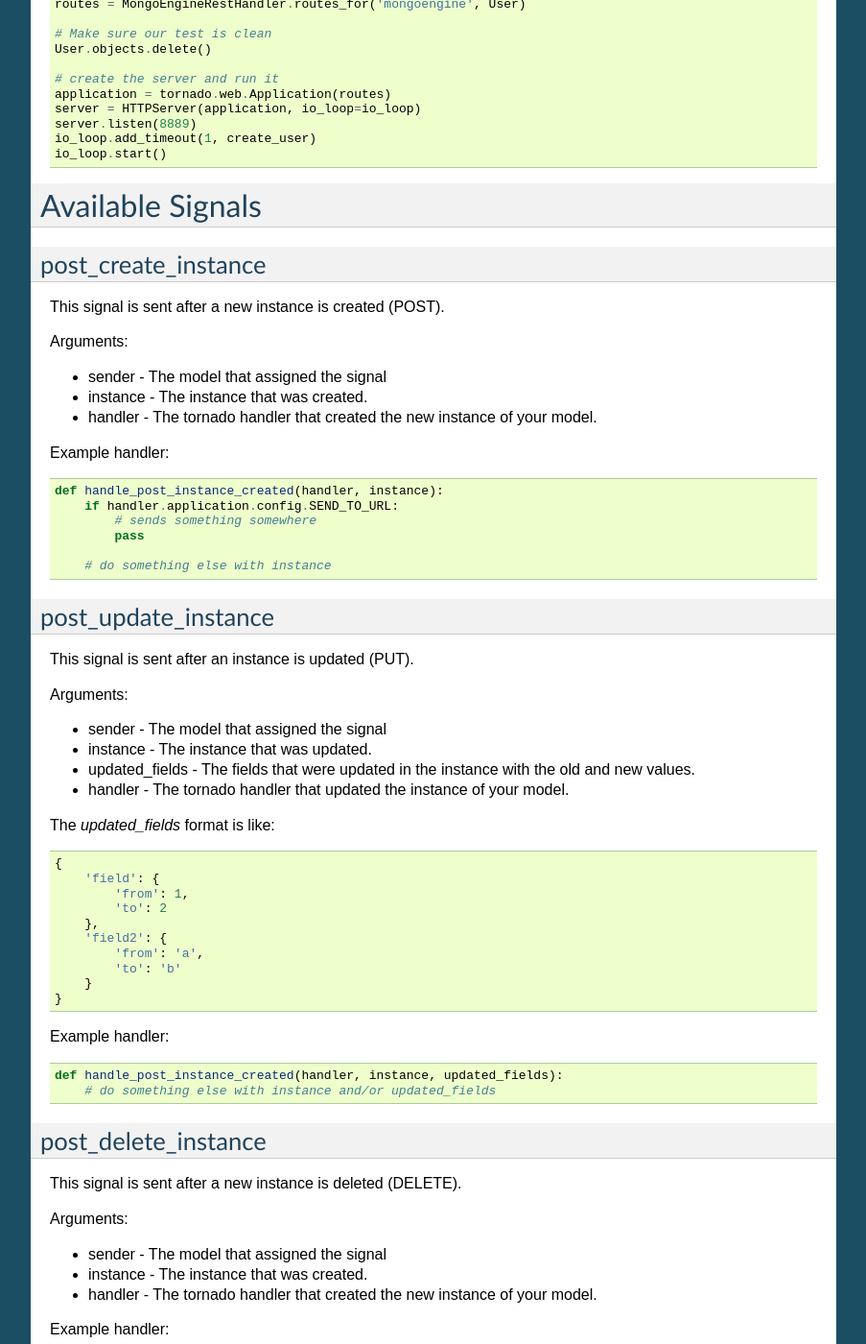
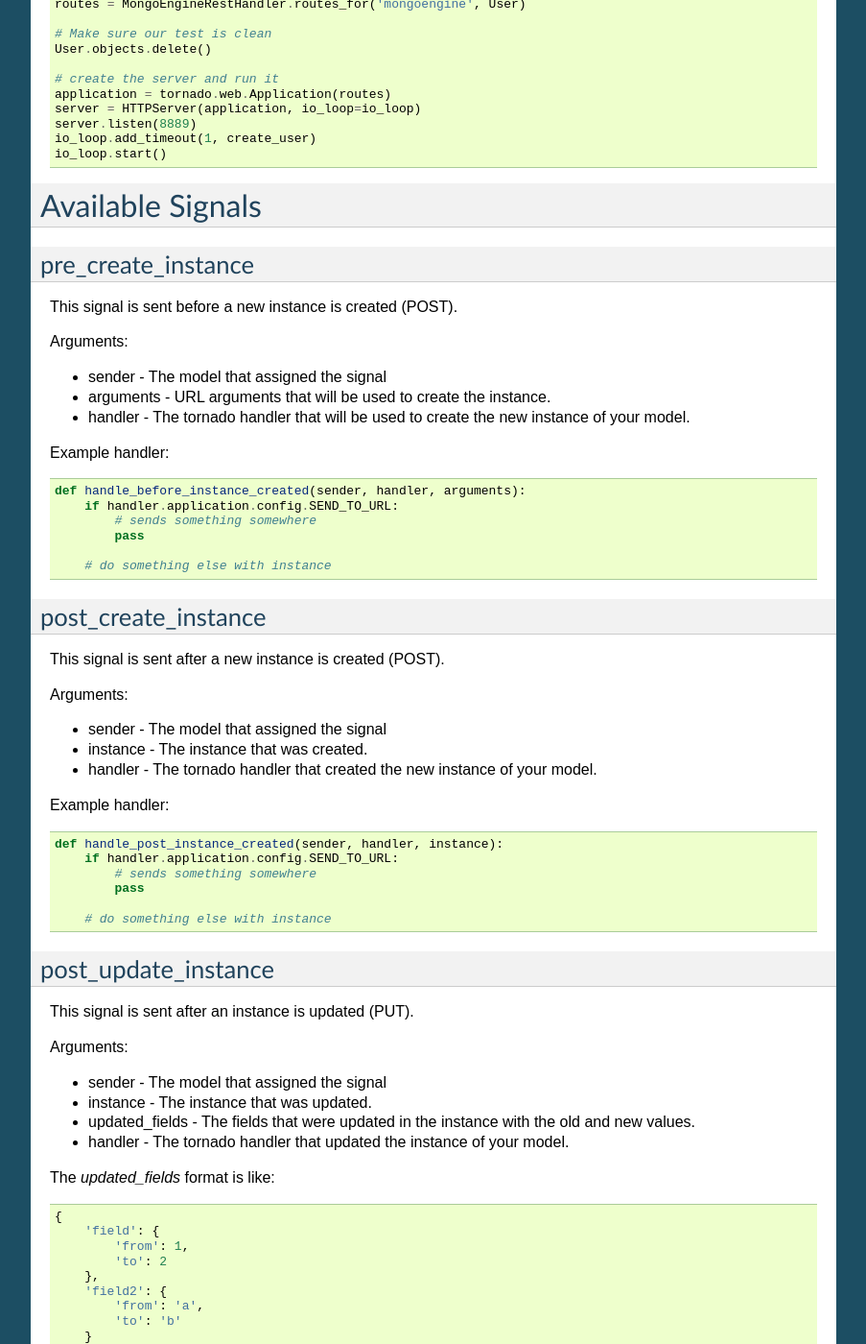
Before and after one commit to bzz-framework/bzz, a Sphinx documentation site: the page built from docs/signals.rst, in a window 1280 px wide and 1400 px high, scrolled down 668 px. Shown: the whole window at 96% size, without its empty margins (198-1101 px from the left). Built offline with Sphinx 7.4.7, drawn with Linux system fonts in a browser that asks for light colours; some of the changed text lies outside the part shown.

Commit message:
Subscribing to get from internal classes work

```diff
--- a/docs/signals.rst
+++ b/docs/signals.rst
@@ -67,6 +67,27 @@ bzz uses the blinker library for signals. Using them is very simple:
 Available Signals
 =================
 
+pre_create_instance
+--------------------
+
+This signal is sent before a new instance is created (POST).
+
+Arguments:
+
+* sender - The model that assigned the signal
+* arguments - URL arguments that will be used to create the instance.
+* handler - The tornado handler that will be used to create the new instance of your model.
+
+Example handler::
+
+    def handle_before_instance_created(sender, handler, arguments):
+        if handler.application.config.SEND_TO_URL:
+            # sends something somewhere
+            pass
+
+        # do something else with instance
+
+
 post_create_instance
 --------------------
 
@@ -80,7 +101,7 @@ Arguments:
 
 Example handler::
 
-    def handle_post_instance_created(handler, instance):
+    def handle_post_instance_created(sender, handler, instance):
         if handler.application.config.SEND_TO_URL:
             # sends something somewhere
             pass
@@ -115,7 +136,7 @@ The `updated_fields` format is like::
 
 Example handler::
 
-    def handle_post_instance_created(handler, instance, updated_fields):
+    def handle_post_instance_created(sender, handler, instance, updated_fields):
         # do something else with instance and/or updated_fields
 
 post_delete_instance
@@ -131,6 +152,6 @@ Arguments:
 
 Example handler::
 
-    def handle_post_instance_created(handler, instance):
+    def handle_post_instance_created(sender, handler, instance):
         # do something else with instance
         # just remember the instance has already been deleted!
```
Also changed, not shown: 4 other files.
